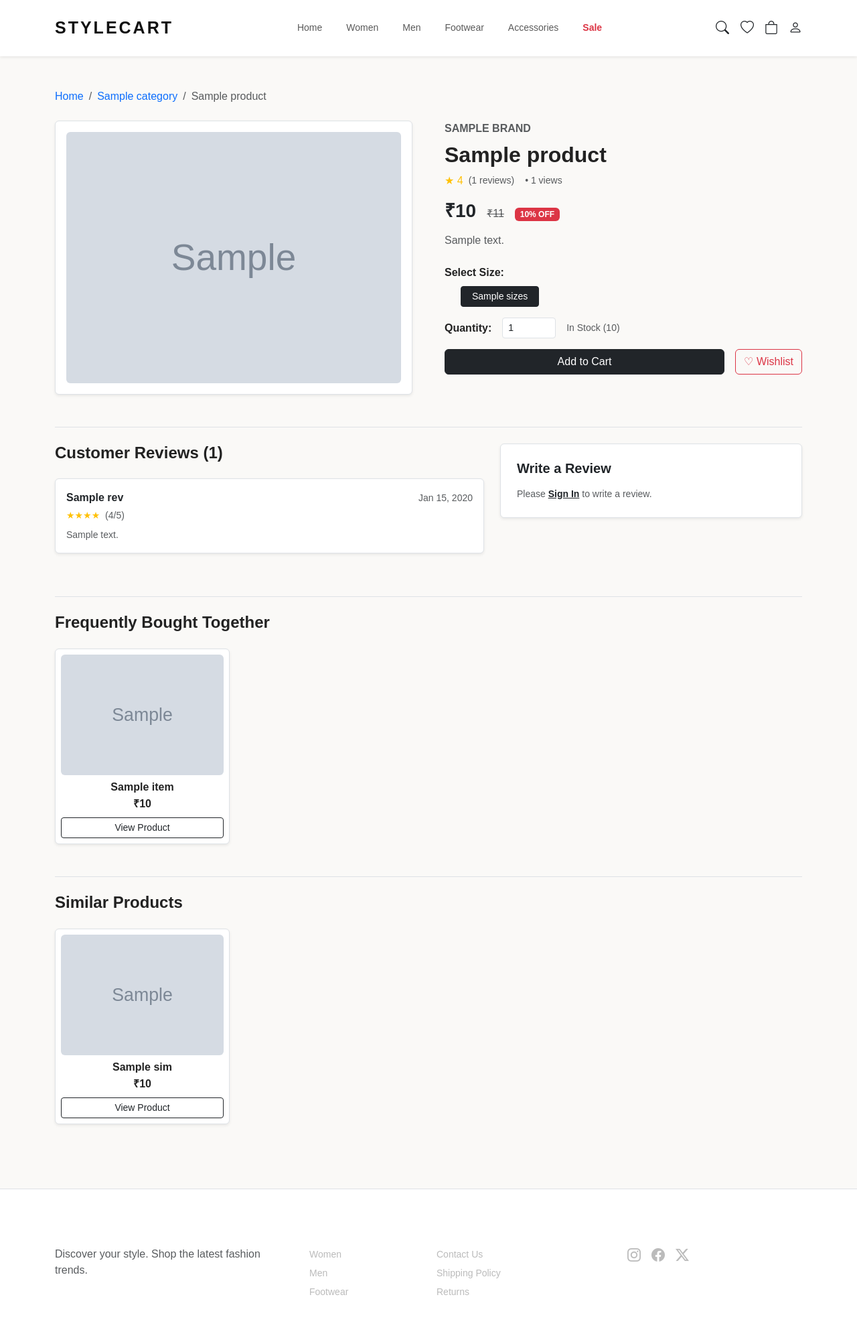
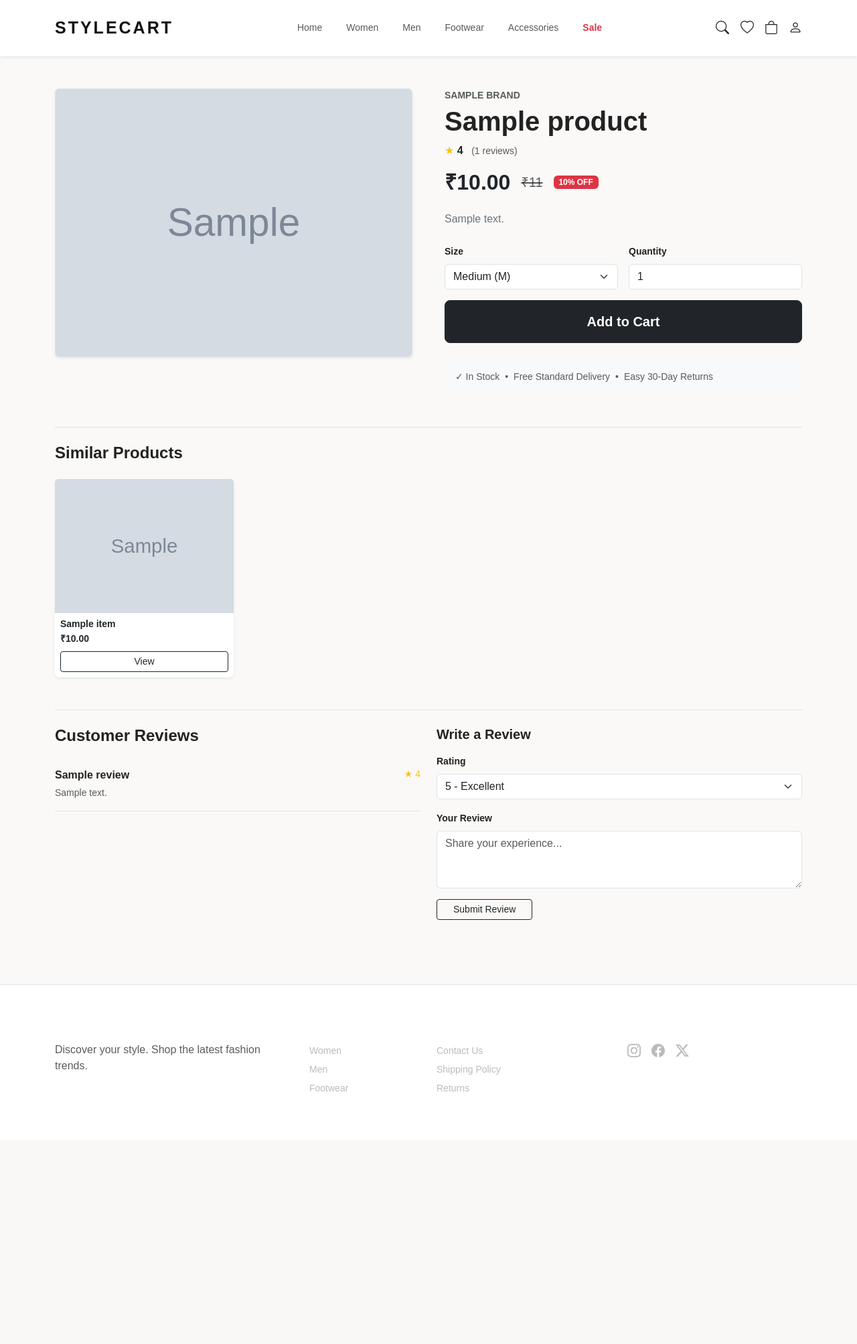
Before and after one commit to SreejaPavani/StyleCart-eCommerce, a Flask app: template templates/product_details.html in a window 1280 px wide. Shown: the whole page at 67% size. After the commit the page ends 1629 px from the top, so only its background shows below. Run offline with Flask 3, Linux system fonts and the light colour scheme; the template is opened without the code that fills it: most values are stand-ins (such as "Sample title", 1, 10 or a date in 2020); grey boxes marked "Sample" are stand-in pictures.

Commit message:
templates files

```diff
--- a/templates/product_details.html
+++ b/templates/product_details.html
@@ -1,171 +1,104 @@
 {% extends "base.html" %}
 
-{% block title %}
-{{ product.name }} | StyleCart
-{% endblock %}
+{% block title %}{{ product.name }} | StyleCart{% endblock %}
 
 {% block content %}
-<div class="container py-5">
-    <!-- Breadcrumbs -->
-    <nav aria-label="breadcrumb" class="mb-4">
-        <ol class="breadcrumb">
-            <li class="breadcrumb-item"><a href="/" class="text-decoration-none">Home</a></li>
-            <li class="breadcrumb-item"><a href="/products?category={{ product.category }}" class="text-decoration-none">{{ product.category }}</a></li>
-            <li class="breadcrumb-item active" aria-current="page">{{ product.name }}</li>
-        </ol>
-    </nav>
-
-    <!-- Main Product Layout -->
+<div class="container my-5">
     <div class="row g-5">
-        <!-- Product Image -->
+        <!-- Main Product Image -->
         <div class="col-md-6">
-            <div class="border rounded p-3 text-center bg-white shadow-sm">
-                <img src="{{ product.image }}"
-                     id="mainProductImg"
-                     class="img-fluid rounded w-100"
-                     style="max-height: 520px; object-fit: cover;"
+            <div class="border rounded overflow-hidden shadow-sm bg-light" style="max-height: 600px;">
+                <img
+                    src="{% if product.image and (product.image.startswith('http://') or product.image.startswith('https://')) %}{{ product.image }}{% elif product.image %}{{ url_for('static', filename='images/' + product.image) }}{% else %}https://placehold.co/600x700?text=Product+Image{% endif %}"
                     alt="{{ product.name }}"
-                     onerror="this.onerror=null; this.src='https://placehold.co/500x600?text=Product+Image';">
+                    class="img-fluid w-100 h-100"
+                    style="object-fit: cover; max-height: 580px;"
+                    onerror="this.onerror=null; this.src='https://placehold.co/600x700?text=Image+Not+Found';"
+                >
             </div>
         </div>
 
-        <!-- Product Purchase Information -->
-        <div class="col-md-6">
-            <span class="text-muted text-uppercase fw-semibold">{{ product.brand }}</span>
-            <h2 class="fw-bold my-2">{{ product.name }}</h2>
+        <!-- Product Actions & Info -->
+        <div class="col-md-6 d-flex flex-column">
+            {% if product.brand %}
+                <span class="text-uppercase text-muted fw-bold small mb-1">{{ product.brand }}</span>
+            {% endif %}
+            <h1 class="fw-bold mb-2">{{ product.name }}</h1>
 
-            <div class="d-flex align-items-center gap-2 mb-3">
-                <span class="text-warning">★ {{ product.rating }}</span>
-                <span class="text-muted small">({{ reviews|length }} reviews)</span>
-                {% if product.view_count is defined and product.view_count %}
-                <span class="text-muted small ms-2">• {{ product.view_count }} views</span>
+            {% if product.rating %}
+                <div class="mb-3 text-warning">
+                    ★ <span class="text-dark fw-semibold">{{ product.rating }}</span>
+                    {% if reviews %}
+                        <span class="text-muted small ms-2">({{ reviews|length }} reviews)</span>
                     {% endif %}
                 </div>
+            {% endif %}
 
-            <div class="d-flex align-items-baseline gap-3 mb-3">
-                <h3 class="fw-bold text-dark mb-0">₹{{ product.price }}</h3>
+            <div class="d-flex align-items-center gap-3 mb-4">
+                <h2 class="fw-bold mb-0 text-dark">₹{{ "%.2f"|format(product.price) }}</h2>
                 {% if product.discount and product.discount > 0 %}
-                <span class="text-muted text-decoration-line-through">
+                    <span class="text-muted text-decoration-line-through fs-5">
                         ₹{{ "%.0f"|format(product.price / (1 - product.discount/100)) }}
                     </span>
                     <span class="badge bg-danger">{{ product.discount|int }}% OFF</span>
                 {% endif %}
             </div>
 
-            <p class="text-muted mb-4">{{ product.description }}</p>
+            <p class="text-secondary mb-4">{{ product.description or 'No description provided.' }}</p>
 
-            <!-- Add to Cart Form -->
-            <form action="/cart/add/{{ product.product_id }}" method="POST" class="mb-4">
-                <!-- Size Options -->
-                {% if product.sizes %}
-                <div class="mb-3">
-                    <label class="form-label fw-semibold">Select Size:</label>
-                    <div class="d-flex gap-2 flex-wrap">
-                        {% for s in product.sizes.split(',') %}
-                        <div class="form-check form-check-inline m-0">
-                            <input class="btn-check" type="radio" name="size" id="size_{{ s.strip() }}" value="{{ s.strip() }}" {% if loop.first %}checked{% endif %}>
-                            <label class="btn btn-outline-dark btn-sm px-3" for="size_{{ s.strip() }}">{{ s.strip() }}</label>
+            <form action="{{ url_for('add_to_cart', product_id=product.product_id) }}" method="POST" class="mb-4">
+                <div class="row g-3 mb-3">
+                    <div class="col-sm-6">
+                        <label class="form-label fw-semibold small">Size</label>
+                        <select name="size" class="form-select">
+                            <option value="S">Small (S)</option>
+                            <option value="M" selected>Medium (M)</option>
+                            <option value="L">Large (L)</option>
+                            <option value="XL">Extra Large (XL)</option>
+                        </select>
                     </div>
-                        {% endfor %}
-                    </div>
-                </div>
-                {% endif %}
-
-                <!-- Color Selection (Hidden/Preset from product data) -->
-                <input type="hidden" name="color" value="{{ product.color or 'Standard' }}">
-
-                <!-- Quantity & Stock -->
-                <div class="mb-3 d-flex align-items-center gap-3">
-                    <label for="quantity" class="form-label fw-semibold mb-0">Quantity:</label>
-                    <input type="number" id="quantity" name="quantity" value="1" min="1" max="{{ product.stock }}" class="form-control form-control-sm" style="width: 80px;">
-                    <small class="text-muted">
-                        {% if product.stock > 0 %}
-                            In Stock ({{ product.stock }})
-                        {% else %}
-                            <span class="text-danger">Out of Stock</span>
-                        {% endif %}
-                    </small>
-                </div>
-
-                <div class="d-flex gap-3">
-                    <button type="submit" class="btn btn-dark flex-grow-1" {% if product.stock <= 0 %}disabled{% endif %}>
-                        Add to Cart
-                    </button>
-                    <a href="/wishlist/add/{{ product.product_id }}" class="btn btn-outline-danger">♡ Wishlist</a>
-                </div>
-            </form>
+                    <div class="col-sm-6">
+                        <label class="form-label fw-semibold small">Quantity</label>
+                        <input type="number" name="quantity" value="1" min="1" max="10" class="form-control">
                     </div>
                 </div>
 
-    <!-- Reviews Section -->
-    <div class="mt-5 pt-4 border-top">
-        <div class="row">
-            <!-- Review List -->
-            <div class="col-md-7">
-                <h4 class="fw-bold mb-4">Customer Reviews ({{ reviews|length }})</h4>
-                {% if reviews %}
-                    {% for rev in reviews %}
-                    <div class="border rounded p-3 mb-3 bg-white shadow-sm">
-                        <div class="d-flex justify-content-between align-items-center mb-1">
-                            <strong class="text-dark">{{ rev.reviewer_name or 'Customer' }}</strong>
-                            <small class="text-muted">{{ rev.review_date.strftime('%b %d, %Y') if rev.review_date else '' }}</small>
-                        </div>
-                        <div class="text-warning small mb-2">
-                            {% for i in range(rev.rating) %}★{% endfor %}
-                            <span class="text-muted ms-1">({{ rev.rating }}/5)</span>
-                        </div>
-                        <p class="text-muted mb-0 small">{{ rev.review_text }}</p>
-                    </div>
-                    {% endfor %}
-                {% else %}
-                    <p class="text-muted">No reviews yet. Be the first to leave one!</p>
-                {% endif %}
-            </div>
+                <button type="submit" class="btn btn-dark btn-lg w-100 py-3 fw-semibold">
+                    Add to Cart
+                </button>
+            </form>
 
-            <!-- Add a Review Form -->
-            <div class="col-md-5">
-                <div class="card p-4 border shadow-sm">
-                    <h5 class="fw-bold mb-3">Write a Review</h5>
-                    {% if session.get('user_id') %}
-                    <form action="/review/add/{{ product.product_id }}" method="POST">
-                        <div class="mb-3">
-                            <label for="rating" class="form-label small fw-semibold">Rating (1 to 5):</label>
-                            <select name="rating" id="rating" class="form-select form-select-sm" required>
-                                <option value="5">⭐⭐⭐⭐⭐ (5 - Excellent)</option>
-                                <option value="4">⭐⭐⭐⭐ (4 - Very Good)</option>
-                                <option value="3">⭐⭐⭐ (3 - Average)</option>
-                                <option value="2">⭐⭐ (2 - Poor)</option>
-                                <option value="1">⭐ (1 - Terrible)</option>
-                            </select>
-                        </div>
-                        <div class="mb-3">
-                            <label for="review_text" class="form-label small fw-semibold">Your Review:</label>
-                            <textarea name="review_text" id="review_text" rows="3" class="form-control form-control-sm" placeholder="Tell us what you liked or disliked..." required></textarea>
-                        </div>
-                        <button type="submit" class="btn btn-dark btn-sm w-100">Submit Review</button>
-                    </form>
-                    {% else %}
-                    <p class="text-muted small mb-0">
-                        Please <a href="/login" class="text-dark fw-bold">Sign In</a> to write a review.
-                    </p>
-                    {% endif %}
+            <div class="card bg-light border-0 p-3 mt-auto">
+                <div class="d-flex align-items-center gap-2 small text-muted">
+                    <span>✓ In Stock</span> •
+                    <span>Free Standard Delivery</span> •
+                    <span>Easy 30-Day Returns</span>
                 </div>
             </div>
         </div>
     </div>
 
-    <!-- Collaborative Filtering: Customers Also Bought -->
-    {% if also_bought %}
-    <div class="mt-5 pt-4 border-top">
-        <h4 class="fw-bold mb-4">Frequently Bought Together</h4>
-        <div class="row g-4">
-            {% for item in also_bought %}
+    <!-- Similar Products -->
+    {% if similar_products %}
+    <div class="my-5 pt-4 border-top">
+        <h4 class="fw-bold mb-4">Similar Products</h4>
+        <div class="row g-3">
+            {% for item in similar_products %}
             <div class="col-6 col-md-3">
-                <div class="border rounded p-2 text-center h-100 d-flex flex-column bg-white shadow-sm">
-                    <img src="{{ item.image }}" class="w-100 rounded mb-2" style="height: 180px; object-fit: cover;" alt="{{ item.name }}" onerror="this.onerror=null; this.src='https://placehold.co/300x300?text=StyleCart';">
-                    <h6 class="fw-semibold text-truncate mb-1">{{ item.name }}</h6>
-                    <span class="fw-bold mb-2">₹{{ item.price }}</span>
-                    <a href="/product/{{ item.product_id }}" class="btn btn-sm btn-outline-dark mt-auto">View Product</a>
+                <div class="card h-100 border-0 shadow-sm">
+                    <div style="height: 200px; overflow: hidden; background-color: #f8f9fa;">
+                        <img src="{% if item.image and (item.image.startswith('http://') or item.image.startswith('https://')) %}{{ item.image }}{% elif item.image %}{{ url_for('static', filename='images/' + item.image) }}{% else %}https://placehold.co/400x500?text=No+Image{% endif %}"
+                             alt="{{ item.name }}"
+                             class="card-img-top w-100 h-100"
+                             style="object-fit: cover;"
+                             loading="lazy"
+                             onerror="this.onerror=null; this.src='https://placehold.co/400x500?text=Image+Not+Found';">
+                    </div>
+                    <div class="card-body p-2 d-flex flex-column">
+                        <h6 class="card-title small fw-bold text-truncate mb-1">{{ item.name }}</h6>
+                        <span class="small fw-semibold mb-2">₹{{ "%.2f"|format(item.price) }}</span>
+                        <a href="/product/{{ item.product_id }}" class="btn btn-sm btn-outline-dark mt-auto w-100">View</a>
+                    </div>
                 </div>
             </div>
             {% endfor %}
@@ -173,23 +106,45 @@
     </div>
     {% endif %}
 
-    <!-- Similar Products -->
-    {% if similar_products %}
-    <div class="mt-5 pt-4 border-top">
-        <h4 class="fw-bold mb-4">Similar Products</h4>
-        <div class="row g-4">
-            {% for sim in similar_products %}
-            <div class="col-6 col-md-3">
-                <div class="border rounded p-2 text-center h-100 d-flex flex-column bg-white shadow-sm">
-                    <img src="{{ sim.image }}" class="w-100 rounded mb-2" style="height: 180px; object-fit: cover;" alt="{{ sim.name }}" onerror="this.onerror=null; this.src='https://placehold.co/300x300?text=StyleCart';">
-                    <h6 class="fw-semibold text-truncate mb-1">{{ sim.name }}</h6>
-                    <span class="fw-bold mb-2">₹{{ sim.price }}</span>
-                    <a href="/product/{{ sim.product_id }}" class="btn btn-sm btn-outline-dark mt-auto">View Product</a>
+    <!-- Reviews Section -->
+    <div class="my-5 pt-4 border-top">
+        <div class="row">
+            <div class="col-md-6 mb-4">
+                <h4 class="fw-bold mb-3">Customer Reviews</h4>
+                {% for review in reviews %}
+                <div class="border-bottom py-3">
+                    <div class="d-flex justify-content-between">
+                        <strong>{{ review.reviewer_name or 'Verified Buyer' }}</strong>
+                        <span class="text-warning small">★ {{ review.rating }}</span>
+                    </div>
+                    <p class="text-muted small mt-1 mb-0">{{ review.review_text }}</p>
+                </div>
+                {% else %}
+                <p class="text-muted">No reviews yet for this product.</p>
+                {% endfor %}
+            </div>
+
+            <div class="col-md-6">
+                <h5 class="fw-bold mb-3">Write a Review</h5>
+                <form action="{{ url_for('add_review', product_id=product.product_id) }}" method="POST">
+                    <div class="mb-3">
+                        <label class="form-label small fw-semibold">Rating</label>
+                        <select name="rating" class="form-select">
+                            <option value="5">5 - Excellent</option>
+                            <option value="4">4 - Good</option>
+                            <option value="3">3 - Average</option>
+                            <option value="2">2 - Poor</option>
+                            <option value="1">1 - Terrible</option>
+                        </select>
+                    </div>
+                    <div class="mb-3">
+                        <label class="form-label small fw-semibold">Your Review</label>
+                        <textarea name="review_text" rows="3" class="form-control" placeholder="Share your experience..." required></textarea>
+                    </div>
+                    <button type="submit" class="btn btn-outline-dark btn-sm px-4">Submit Review</button>
+                </form>
             </div>
         </div>
-            {% endfor %}
     </div>
 </div>
-    {% endif %}
-</div>
 {% endblock %}
```
Lines whose indentation alone changed are shown as unchanged.
